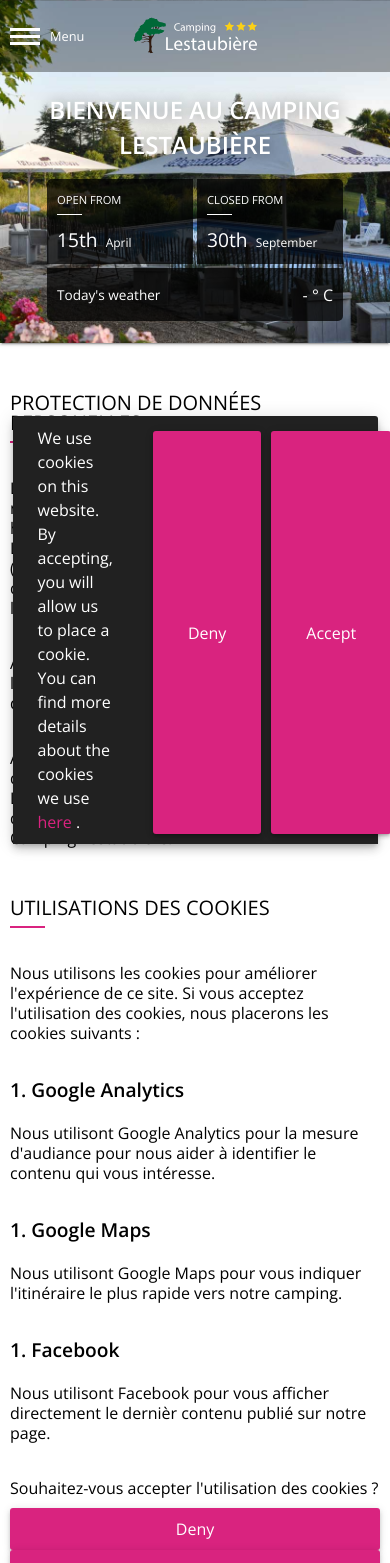
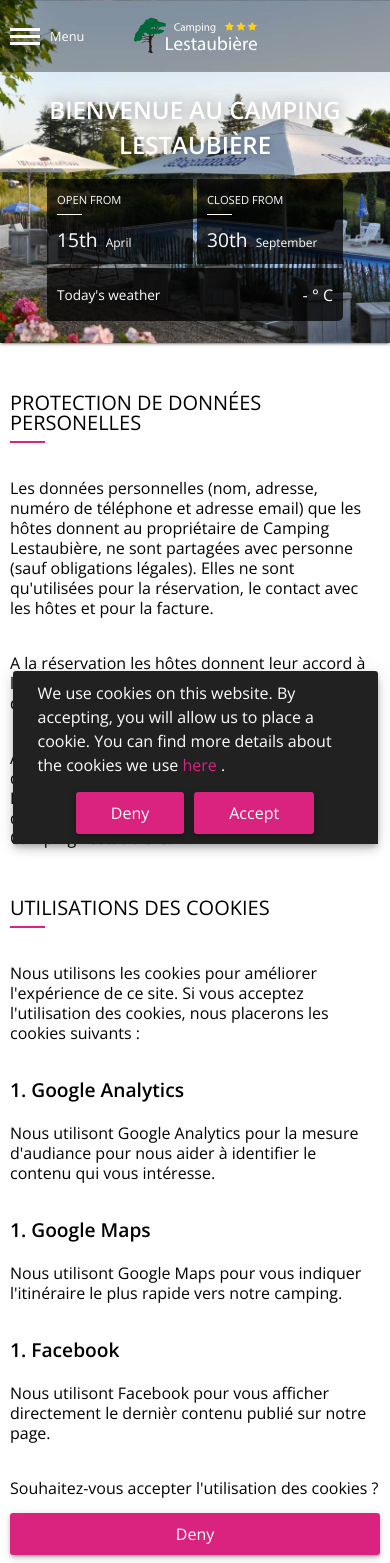
Before and after one commit to Lestaubiere/Client, a Vue app: page /en/privacy in a window 390 px wide. Shown: the top 1563 px of the page. Built offline with nearby package versions, Linux system fonts and the light colour scheme; no server answers; some icons are missing; what vue-smoothscroll would draw is missing.

Commit message:
:bug: Fix responsive after privacy update

```diff
--- a/src/components/core/CookieLaw.vue
+++ b/src/components/core/CookieLaw.vue
@@ -183,13 +183,21 @@
     transition: transform .4s ease-in;
   }
 
+  @media (max-width: 1100px) {
+    .cookie-law {
+      flex-direction: column;
+      align-items: center;
+    }
+
+    .cookie-law__content {
+      margin-right: 0;
+      margin-bottom: 15px;
+    }
+  }
+
   @media (max-width: 800px) {
     .cookie-law__content {
       line-height: 24px;
-    }
-
-    .cookie-law__actions {
-      margin: 5px 0 0;
     }
 
     .cookie-law__button {
--- a/src/components/pages/Privacy.vue
+++ b/src/components/pages/Privacy.vue
@@ -176,5 +176,9 @@
     .privacy {
       padding: 0 10px;
     }
+
+    .privacy__actions button {
+      margin: 5px 0;
+    }
   }
 </style>
```
